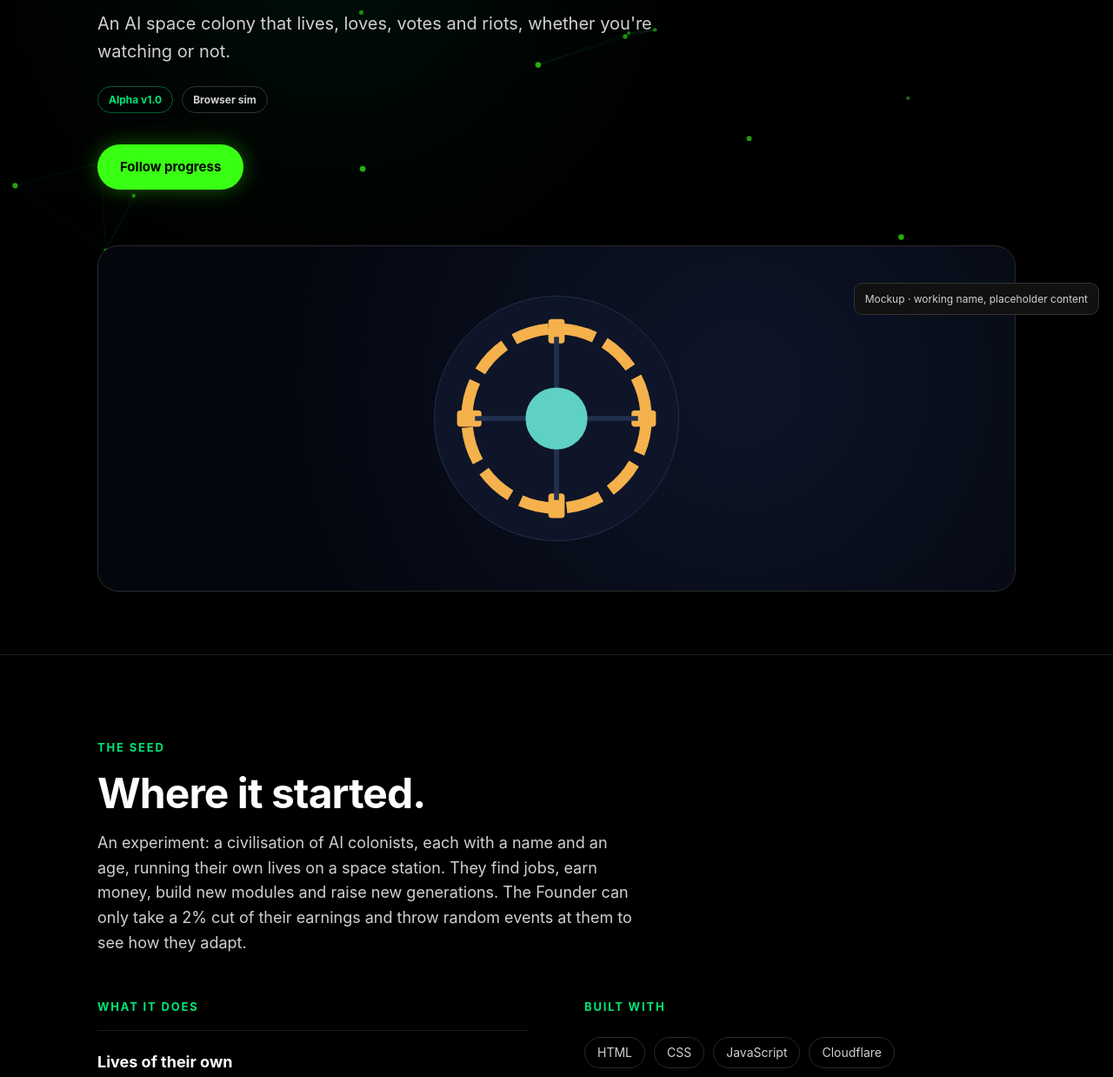
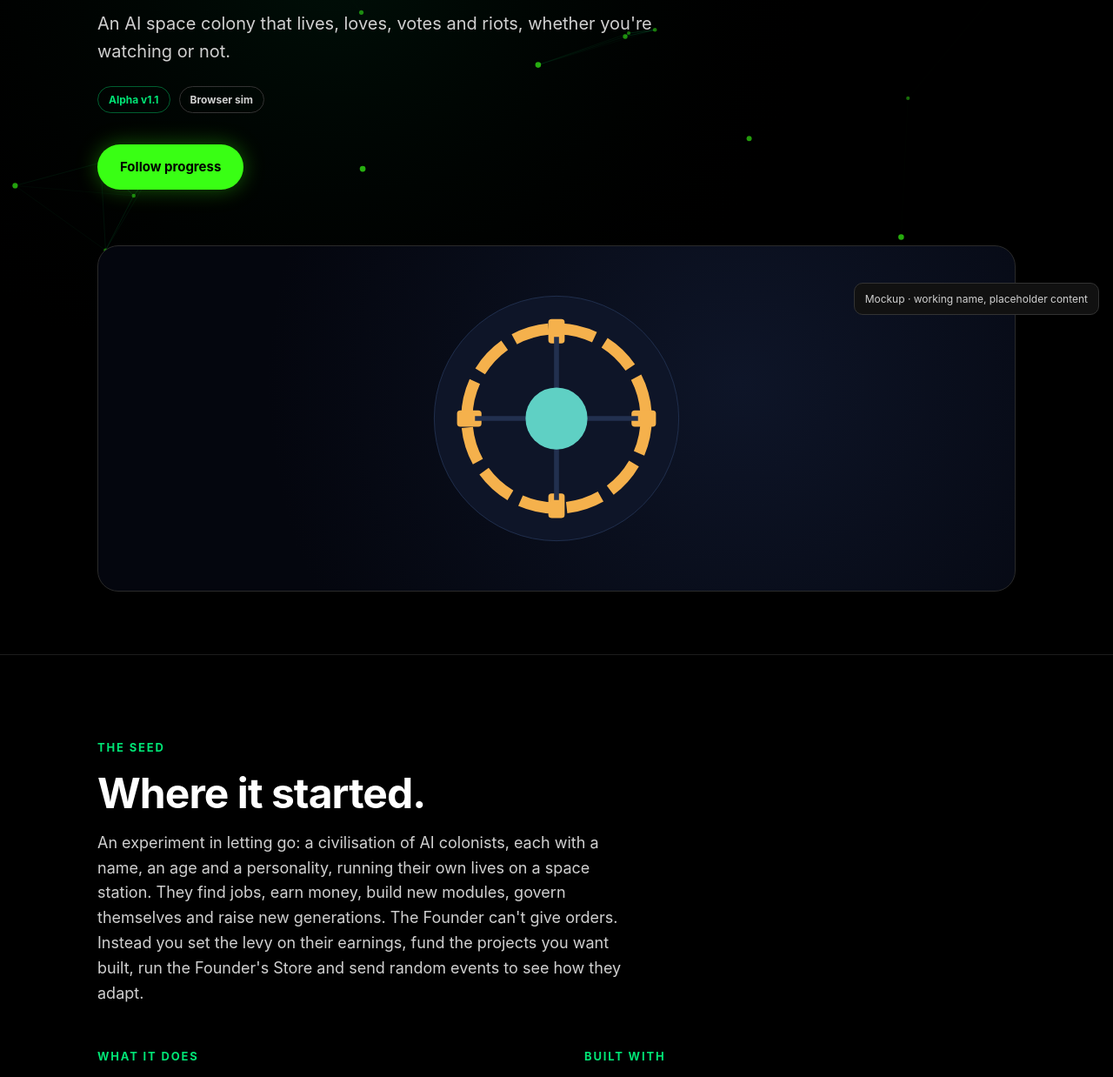
Before and after one commit to charliehorton-SIM/llogic-labs-site, a plain HTML site: page meridian-station.html in a window 1280 px wide. Shown: the part 422-1660 px from the top of the page at 87% size. Drawn offline with Linux system fonts and the light colour scheme; a web font is replaced by a local one.

Commit message:
Correct Meridian Station description and update to Alpha v1.1
Co-Authored-By: Claude Opus 5.5 <noreply@anthropic.com>
Claude-Session: https://claude.ai/code/session_01YPK1Noaao3Hd2rR32nwQiD

```diff
--- a/meridian-station.html
+++ b/meridian-station.html
@@ -105,10 +105,10 @@ section,header,footer{position:relative;background:transparent}
 <header class="phero wrap"><p class="crumb"><a href="index.html#ventures">Ventures</a> / Meridian Station</p>
 <svg class="ms-logo" viewBox="0 0 32 32" role="img" aria-label="Meridian Station logo" style="width:96px;height:96px;margin-bottom:28px;display:block"><circle cx="16" cy="16" r="12" fill="none" stroke="#f5b14c" stroke-width="3"/><circle cx="16" cy="16" r="4" fill="#5fd0c4"/></svg>
 <h1>Meridian Station</h1><p class="tag" style="margin-left:0">An AI space colony that lives, loves, votes and riots, whether you're watching or not.</p>
-<div class="pills"><span class="badge">Alpha v1.0</span><span class="badge" style="color:var(--grey);border-color:#333">Browser sim</span></div>
+<div class="pills"><span class="badge">Alpha v1.1</span><span class="badge" style="color:var(--grey);border-color:#333">Browser sim</span></div>
 <a class="btn" href="https://claude.ai/artifact/H5yS7vysUt4qRYsuzj9QPd" target="_blank" rel="noopener">Follow progress</a>
 <div style="margin-top:64px;border:1px solid #2a2a2a;border-radius:24px;background:radial-gradient(circle at 70% 40%,#0e1528,#04060e 70%);padding:48px 24px;display:grid;place-items:center"><svg viewBox="0 0 320 320" role="img" aria-label="The Meridian Station emblem: a ring station" style="width:100%;max-width:300px"><circle cx="160" cy="160" r="150" fill="#0e1528" stroke="#22304f"/><g><circle cx="160" cy="160" r="110" fill="none" stroke="#f5b14c" stroke-width="14" stroke-dasharray="44 14"/><rect x="150" y="38" width="20" height="30" rx="4" fill="#f5b14c"/><rect x="150" y="252" width="20" height="30" rx="4" fill="#f5b14c"/><rect x="38" y="150" width="30" height="20" rx="4" fill="#f5b14c"/><rect x="252" y="150" width="30" height="20" rx="4" fill="#f5b14c"/><animateTransform attributeName="transform" type="rotate" from="0 160 160" to="360 160 160" dur="60s" repeatCount="indefinite"/></g><line x1="160" y1="60" x2="160" y2="260" stroke="#22304f" stroke-width="6"/><line x1="60" y1="160" x2="260" y2="160" stroke="#22304f" stroke-width="6"/><circle cx="160" cy="160" r="38" fill="#5fd0c4"/></svg></div></header>
-<section><div class="wrap"><p class="eyebrow">The seed</p><h2>Where it started.</h2><p class="lead">An experiment: a civilisation of AI colonists, each with a name and an age, running their own lives on a space station. They find jobs, earn money, build new modules and raise new generations. The Founder can only take a 2% cut of their earnings and throw random events at them to see how they adapt.</p>
+<section><div class="wrap"><p class="eyebrow">The seed</p><h2>Where it started.</h2><p class="lead">An experiment in letting go: a civilisation of AI colonists, each with a name, an age and a personality, running their own lives on a space station. They find jobs, earn money, build new modules, govern themselves and raise new generations. The Founder can't give orders. Instead you set the levy on their earnings, fund the projects you want built, run the Founder's Store and send random events to see how they adapt.</p>
 <div class="two"><div><p class="eyebrow">What it does</p><div class="feat"><h4>Lives of their own</h4><p>Personalities, careers, businesses, friendships, families and children who inherit their parents' traits.</p></div><div class="feat"><h4>Politics and faith</h4><p>Councils, parliaments and charters, and a faith that may come to worship the Founder.</p></div><div class="feat"><h4>Real time</h4><p>One real hour is one station day, so the colony keeps living while you're away.</p></div></div>
 <div><p class="eyebrow">Built with</p><div class="stack"><span>HTML</span><span>CSS</span><span>JavaScript</span><span>Cloudflare</span></div></div></div></div></section>
 <section><div class="wrap"><p class="eyebrow">Progress</p><h2>Growth so far.</h2><div class="timeline"><div class="tl"><b>Done</b>Idea and v0.5</div><div class="tl now"><b>Now</b>Alpha testing</div><div class="tl"><b>Next</b>Growing AI</div><div class="tl"><b>Goal</b>Beta</div></div></div></section>
```
Also changed, not shown: index.html (+1 -1 lines).
